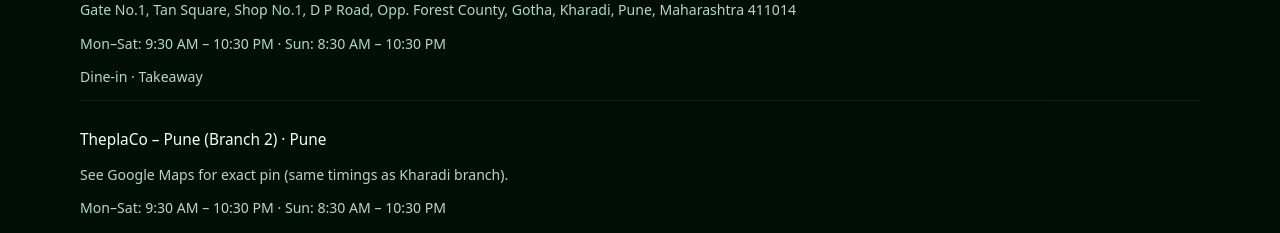
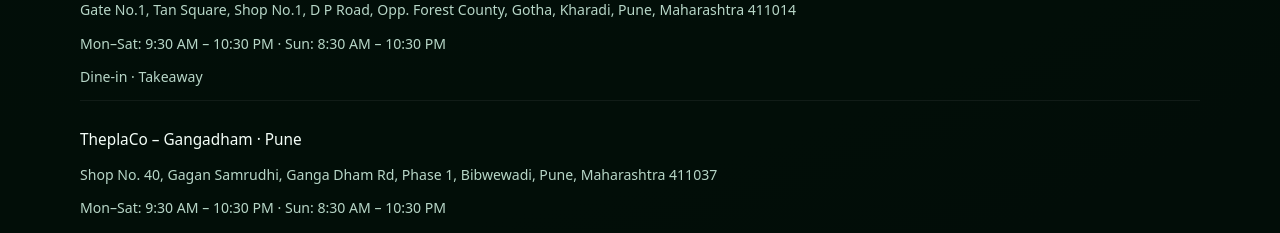
Before and after one commit to devangdev/TheplaCo-site, a React (Vite) app: page / in a window 1280 px wide. Shown: the part 2080-2313 px from the top of the page. Built offline with nearby package versions, Linux system fonts and the light colour scheme.

Commit message:
Added address for 2nd branch

```diff
--- a/src/components/LocationsSection.jsx
+++ b/src/components/LocationsSection.jsx
@@ -11,9 +11,9 @@ const LOCATIONS = [
     note: "Dine-in · Takeaway",
   },
   {
-    name: "TheplaCo – Pune (Branch 2)",
+    name: "TheplaCo – Gangadham ",
     city: "Pune",
-    address: "See Google Maps for exact pin (same timings as Kharadi branch).",
+    address: "Shop No. 40, Gagan Samrudhi, Ganga Dham Rd, Phase 1, Bibwewadi, Pune, Maharashtra 411037",
     timings: "Mon–Sat: 9:30 AM – 10:30 PM · Sun: 8:30 AM – 10:30 PM",
     note: "Dine-in · Takeaway",
   },
```
